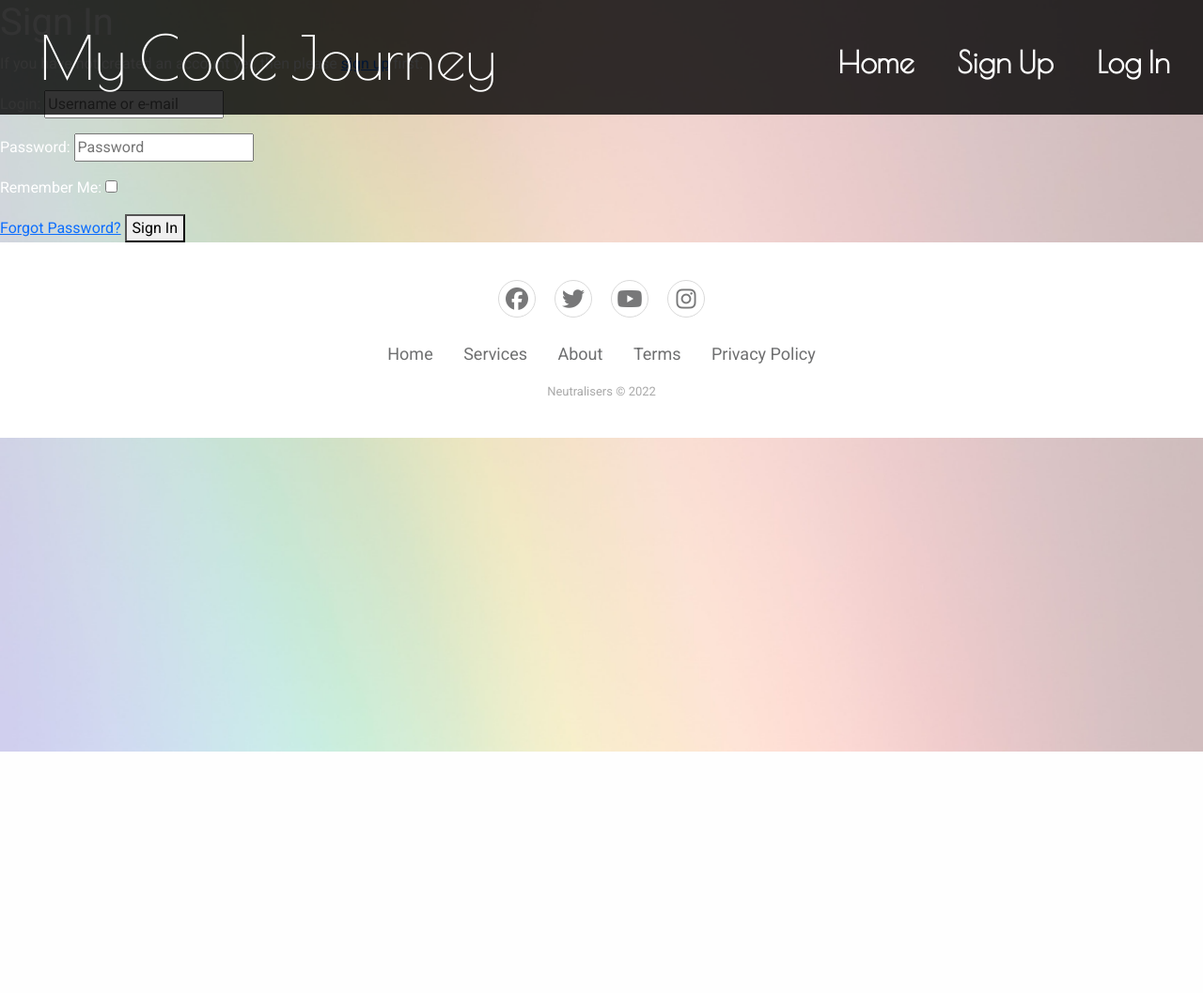
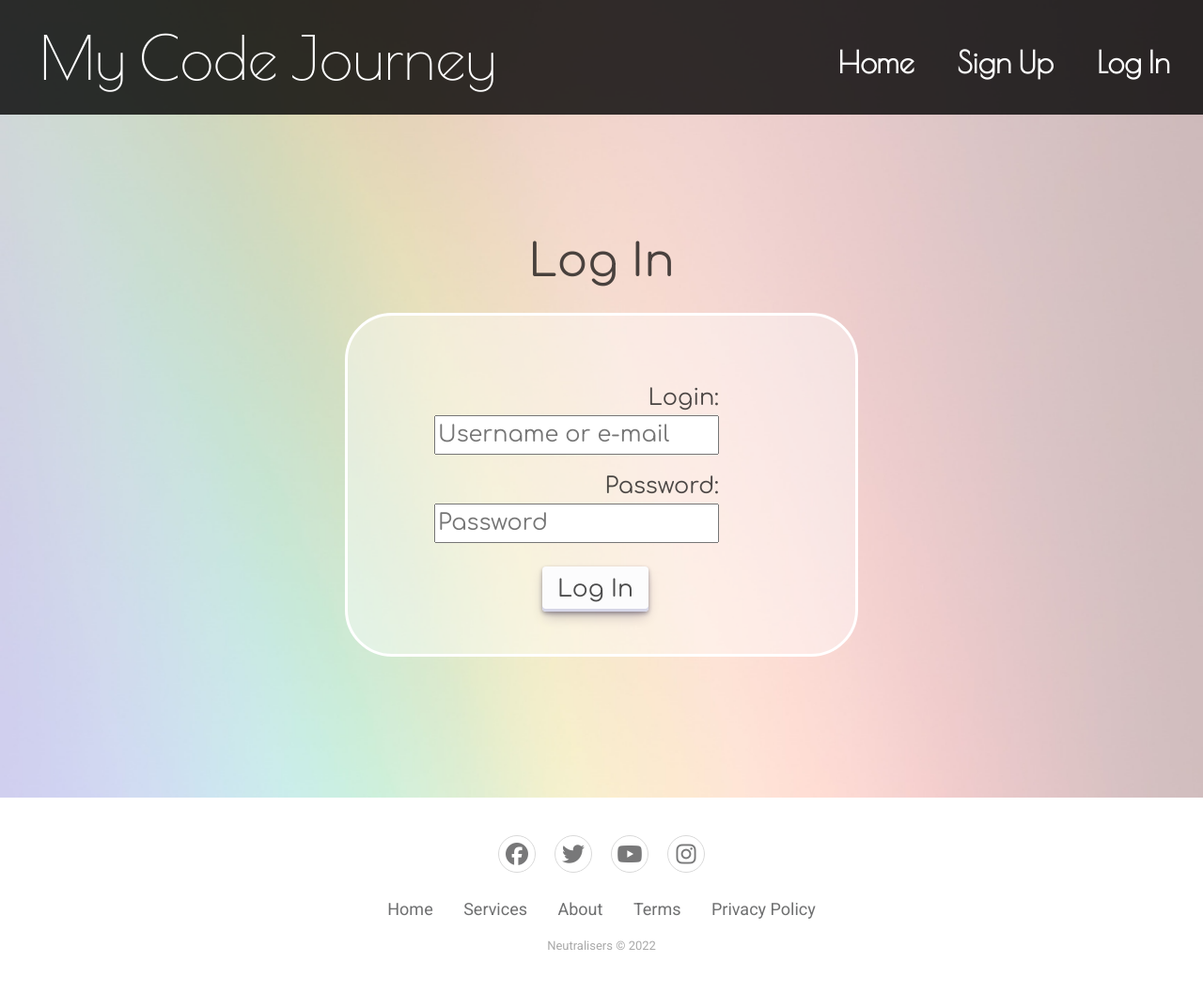
Before and after one commit to MarcelloMuy/Hackathon-Repo, a Django app: page /accounts/login/ in a window 1280 px wide. Shown: the whole page at 94% size. Before the commit the page ends 800 px from the top, so only its background shows below. Run offline with Django 3.2, Linux system fonts and the light colour scheme; some libraries are stand-ins or nearby versions; some web fonts are replaced.

Commit message:
Add auth style template and apply to login.html

```diff
--- a/Hackathon2022/settings.py
+++ b/Hackathon2022/settings.py
@@ -92,11 +92,12 @@ EMAIL_BACKEND = 'django.core.mail.backends.console.EmailBackend'
 
 ACCOUNT_AUTHENTICATION_METHOD = 'username_email'
 ACCOUNT_EMAIL_REQUIRED = True
-ACCOUNT_EMAIL_VERIFICATION = 'mandatory'
-ACCOUNT_SIGNUP_EMAIL_ENTER_TWICE = True
+ACCOUNT_EMAIL_VERIFICATION = 'none'
+ACCOUNT_SIGNUP_EMAIL_ENTER_TWICE = False
 ACCOUNT_USERNAME_MIN_LENGTH = 4
 LOGIN_URL = '/accounts/login/'
 LOGIN_REDIRECT_URL = '/'
+ACCOUNT_SESSION_REMEMBER = False
 
 WSGI_APPLICATION = 'Hackathon2022.wsgi.application'
 
--- a/static/css/auth.css
+++ b/static/css/auth.css
@@ -0,0 +1,77 @@
+.auth-heading {
+    text-align: center;
+    font-size: 3rem;
+    font-family: "Comfortaa";
+    color: rgba(0, 0, 0, 0.7);
+    margin-top: 250px;
+}
+
+.auth-container {
+    margin-top: 25px;
+    font-size: 1.5rem;
+    font-family: "Comfortaa";
+    color: rgba(0, 0, 0, 0.7);
+    border: rgb(255, 255, 255) solid 3px;
+    background-color: rgba(255,255,255,0.4);
+    border-radius: 50px;
+    padding: 20px;
+    margin-bottom: 150px;
+  }
+
+.auth-form {
+    padding-top: 50px;
+    text-align: right;
+    margin-right: 25%;
+}
+
+.auth-button-container {
+    text-align: center;
+    margin-top: 25px;
+    margin-bottom: 25px;
+    margin-left: 30%;
+}
+
+.auth-button {
+  appearance: none;
+  background-color: #FCFCFD;
+  border-radius: 4px;
+  border-width: 0;
+  box-shadow: rgba(45, 35, 66, 0.4) 0 2px 4px,rgba(45, 35, 66, 0.3) 0 7px 13px -3px,#D6D6E7 0 -3px 0 inset;
+  box-sizing: border-box;
+  color: rgba(0, 0, 0, 0.7);
+  cursor: pointer;
+  display: inline-flex;
+  font-family: "Comfortaa",monospace;
+  height: 48px;
+  justify-content: center;
+  line-height: 1;
+  list-style: none;
+  overflow: hidden;
+  padding-left: 16px;
+  padding-right: 16px;
+  position: relative;
+  text-align: left;
+  text-decoration: none;
+  transition: box-shadow .15s,transform .15s;
+  user-select: none;
+  -webkit-user-select: none;
+  touch-action: manipulation;
+  white-space: nowrap;
+  will-change: box-shadow,transform;
+  font-size: 25px;
+  align-items: center;
+}
+
+.auth-button:focus {
+  box-shadow: #D6D6E7 0 0 0 1.5px inset, rgba(45, 35, 66, 0.4) 0 2px 4px, rgba(45, 35, 66, 0.3) 0 7px 13px -3px, #D6D6E7 0 -3px 0 inset;
+}
+
+.auth-button:hover {
+  box-shadow: rgba(45, 35, 66, 0.4) 0 4px 8px, rgba(45, 35, 66, 0.3) 0 7px 13px -3px, #D6D6E7 0 -3px 0 inset;
+  transform: translateY(-2px);
+}
+
+.auth-button:active {
+  box-shadow: #D6D6E7 0 3px 7px inset;
+  transform: translateY(2px);
+}
--- a/templates/allauth/account/login.html
+++ b/templates/allauth/account/login.html
@@ -1,46 +1,41 @@
 {% extends "account/base.html" %}
+{% load static %}
 
 {% load i18n %}
 {% load account socialaccount %}
 
+
 {% block head_title %}{% trans "Sign In" %}{% endblock %}
 
 {% block content %}
+<link rel="stylesheet" href="{% static 'css/auth.css' %}">
 
-<h1>{% trans "Sign In" %}</h1>
 
-{% get_providers as socialaccount_providers %}
 
-{% if socialaccount_providers %}
-<p>{% blocktrans with site.name as site_name %}Please sign in with one
-of your existing third party accounts. Or, <a href="{{ signup_url }}">sign up</a>
-for a {{ site_name }} account and sign in below:{% endblocktrans %}</p>
 
-<div class="socialaccount_ballot">
+<div class="container">
+  <div class="row">
+    <div class="col-6 offset-3">
+      <h1 class="auth-heading">Log In</h1>
+      <div class="auth-container">
+        {% get_providers as socialaccount_providers %}
 
-  <ul class="socialaccount_providers">
-    {% include "socialaccount/snippets/provider_list.html" with process="login" %}
-  </ul>
 
-  <div class="login-or">{% trans 'or' %}</div>
-
+        <form class="login auth-form" method="POST" action="{% url 'account_login' %}">
+          {% csrf_token %}
+          {{ form.as_p }}
+          {% if redirect_field_value %}
+          <input class="auth-input" type="hidden" name="{{ redirect_field_name }}" value="{{ redirect_field_value }}" />
+          {% endif %}
+          <div class="auth-button-container">
+            <button class="primaryAction auth-button" type="submit">{% trans "Log In" %}</button>
+          </div>
+        </form>
+      </div>
+    </div>
+  </div>
 </div>
 
-{% include "socialaccount/snippets/login_extra.html" %}
 
-{% else %}
-<p>{% blocktrans %}If you have not created an account yet, then please
-<a href="{{ signup_url }}">sign up</a> first.{% endblocktrans %}</p>
-{% endif %}
-
-<form class="login" method="POST" action="{% url 'account_login' %}">
-  {% csrf_token %}
-  {{ form.as_p }}
-  {% if redirect_field_value %}
-  <input type="hidden" name="{{ redirect_field_name }}" value="{{ redirect_field_value }}" />
-  {% endif %}
-  <a class="button secondaryAction" href="{% url 'account_reset_password' %}">{% trans "Forgot Password?" %}</a>
-  <button class="primaryAction" type="submit">{% trans "Sign In" %}</button>
-</form>
 
 {% endblock %}
```
